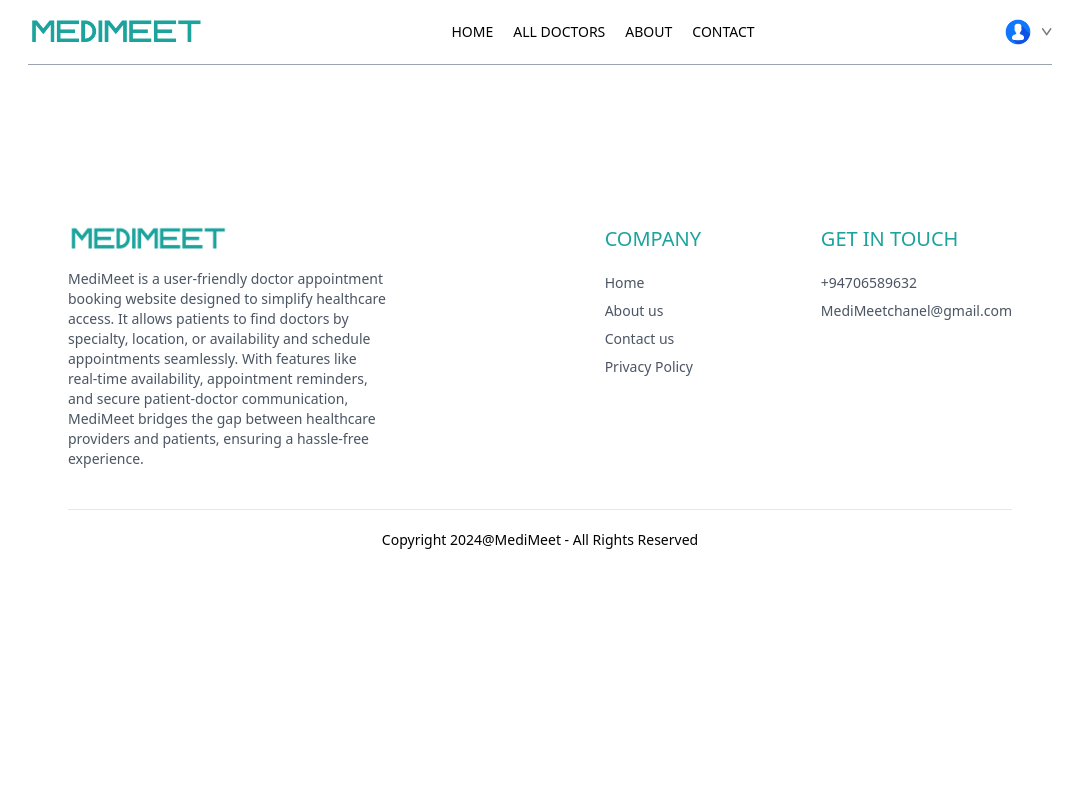
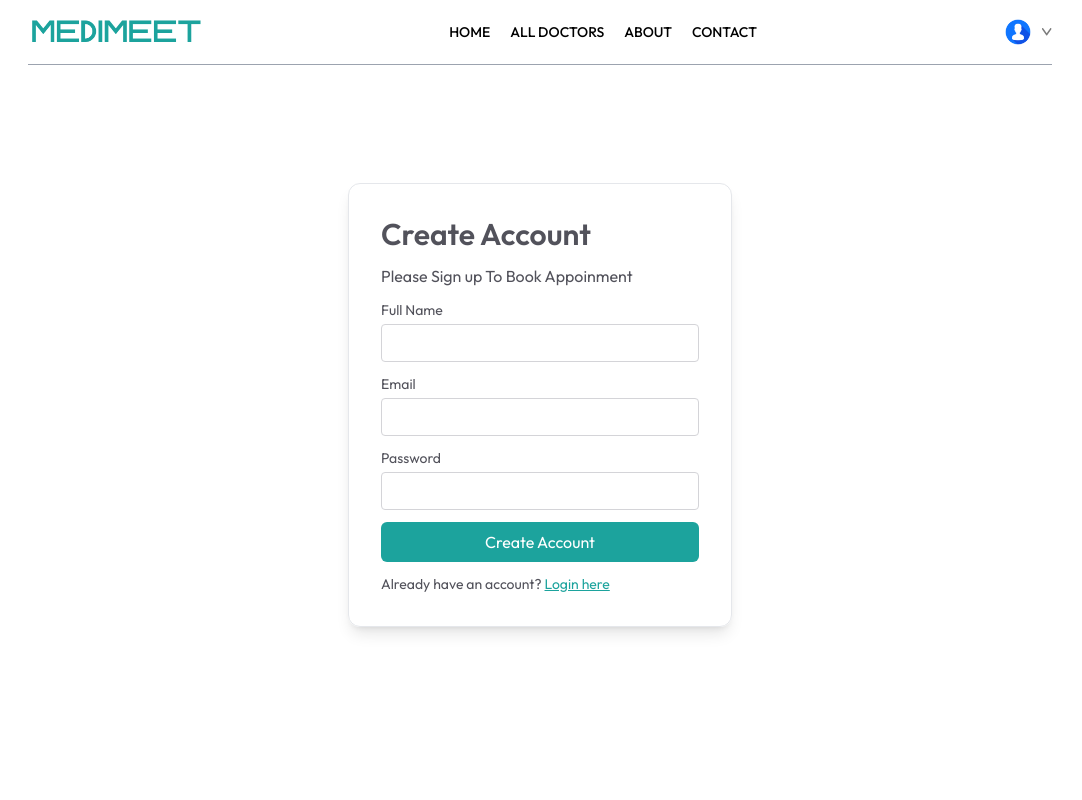
Before and after one commit to jayasingha27146/MEDIMEET, a React (Vite) app in the folder frontend/: page /login in a window 1280 px wide. Shown: the top 800 px of the page, without its empty margins (100-1182 px from the left). Built offline with nearby package versions, Linux system fonts and the light colour scheme.

Commit message:
upate fonts

```diff
--- a/frontend/src/index.css
+++ b/frontend/src/index.css
@@ -1,3 +1,5 @@
+@import url('https://fonts.googleapis.com/css2?family=Inter:ital,opsz,wght@0,14..32,100..900;1,14..32,100..900&family=Montserrat:ital,wght@0,100..900;1,100..900&family=Noto+Sans:ital,wght@0,100..900;1,100..900&family=Outfit:wght@100..900&family=Poppins:ital,wght@0,100;0,200;0,300;0,400;0,500;0,600;0,700;0,800;0,900;1,100;1,200;1,300;1,400;1,500;1,600;1,700;1,800;1,900&display=swap');
+
 @tailwind base;
 @tailwind components;
 @tailwind utilities;
@@ -9,3 +11,7 @@
 ::-webkit-scrollbar{
     @apply hidden
 }
+
+body {
+    font-family: 'Outfit', sans-serif;
+}
--- a/frontend/src/pages/login.jsx
+++ b/frontend/src/pages/login.jsx
@@ -1,11 +1,85 @@
-import React from 'react'
+import React, { useState } from "react";
 
 const login = () => {
+  const [state, setState] = useState("Sign up");
+
+  const [email, setEmail] = useState("");
+  const [password, setPassword] = useState("");
+  const [name, setName] = useState("");
+
+  const onSubmitHandler = async (event) => {
+    event.preventDefault();
+  };
+
   return (
-    <div>
+    <form className="min-h-[80vh] flex items-center">
+      <div className="flex flex-col gap-3 m-auto items-start p-8 min-w-[340px] sm:min-w-96 border rounded-xl text-zinc-600 text-sm shadow-lg">
+        <p className="text-3xl font-semibold">
+          {state === "Sign up" ? "Create Account" : "Login"}
+        </p>
+        <p className="text-base">
+          Please {state === "Sign up" ? "Sign up" : "Log in"} To Book Appoinment
+        </p>
+        {state === "Sign up" && (
+          <div className="w-full">
+            <p>Full Name</p>
+            <input
+              className="border border-zinc-300 rounded w-full p-2 mt-1"
+              type="text"
+              onChange={(e) => setName(e.target.value)}
+              value={name}
+              required
+            />
+          </div>
+        )}
 
-    </div>
-  )
-}
+        <div className="w-full">
+          <p>Email</p>
+          <input
+            className="border border-zinc-300 rounded w-full p-2 mt-1"
+            type="email"
+            onChange={(e) => setEmail(e.target.value)}
+            value={email}
+            required
+          />
+        </div>
+        <div className="w-full">
+          <p>Password</p>
+          <input
+            className="border border-zinc-300 rounded w-full p-2 mt-1"
+            type="passwordrequired"
+            onChange={(e) => setPassword(e.target.value)}
+            value={password}
+            required
+          />
+        </div>
+        <button className="bg-primary text-white w-full py-2 rounded-md text-base">
+          {state === "Sign up" ? "Create Account" : "Login"}
+        </button>
+        {state === "Sign up" ? (
+          <p>
+            Already have an account?{" "}
+            <span
+              onClick={() => setState("Login")}
+              className="text-primary underline cursor-pointer"
+            >
+              Login here
+            </span>
+          </p>
+        ) : (
+          <p>
+            Don't have an account?{" "}
+            <span
+              onClick={() => setState("Sign up")}
+              className="text-primary underline cursor-pointer"
+            >
+              Click here
+            </span>
+          </p>
+        )}
+      </div>
+    </form>
+  );
+};
 
-export default login
+export default login;
```
